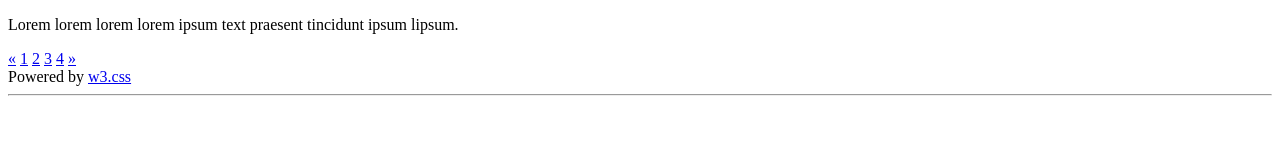
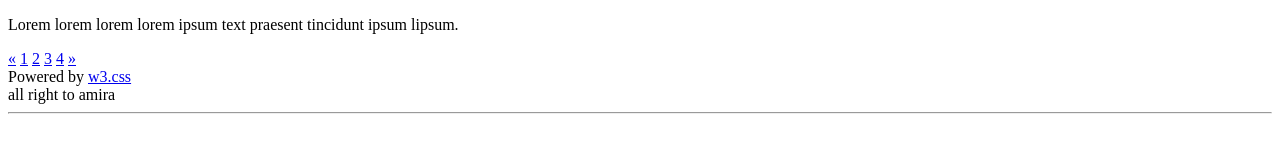
Before and after one commit to amira-abdelhady/mearnmeina, a plain HTML site: page index.html in a window 1280 px wide. Shown: the part 554-706 px from the top of the page. Drawn offline with Linux system fonts and the light colour scheme.

Commit message:
adding footer

```diff
--- a/index.html
+++ b/index.html
@@ -56,7 +56,7 @@
     </div>
   </div>
 
-    <!-- Pagination -->
+  <footer>all right to amira</footer>
 
 
   <hr id="about">
```
